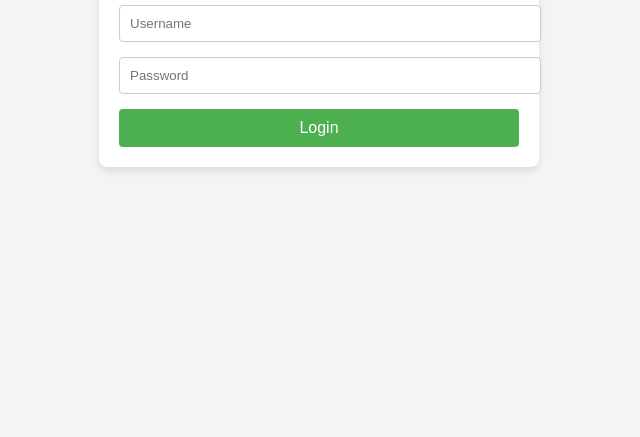
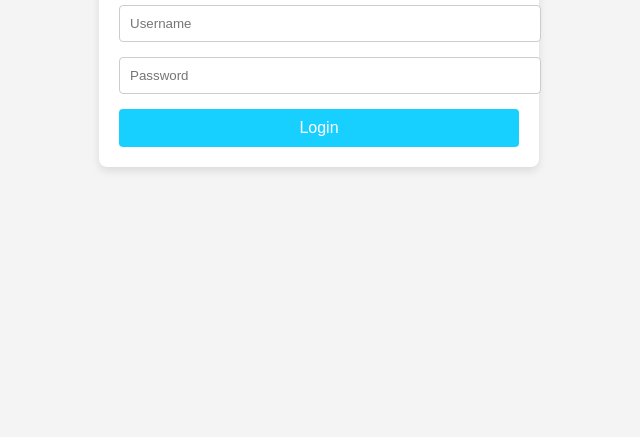
Before and after one commit to interstellar-tars/Bytemonic, a website: page dashboard/index.html in a window 1280 px wide. Shown: the part 363-800 px from the top of the page, without its empty margins (321-961 px from the left). Drawn offline with Linux system fonts and the light colour scheme.

Commit message:
Update index.html

```diff
--- a/dashboard/index.html
+++ b/dashboard/index.html
@@ -36,7 +36,7 @@
         .login-btn {
             width: 100%;
             padding: 10px;
-            background: #4CAF50;
+            background: #18d0ff;
             color: white;
             border: none;
             border-radius: 4px;
@@ -44,7 +44,7 @@
             font-size: 16px;
         }
         .login-btn:hover {
-            background: #45a049;
+            background: #0ea7ce;
         }
         .error-message {
             color: red;
```
